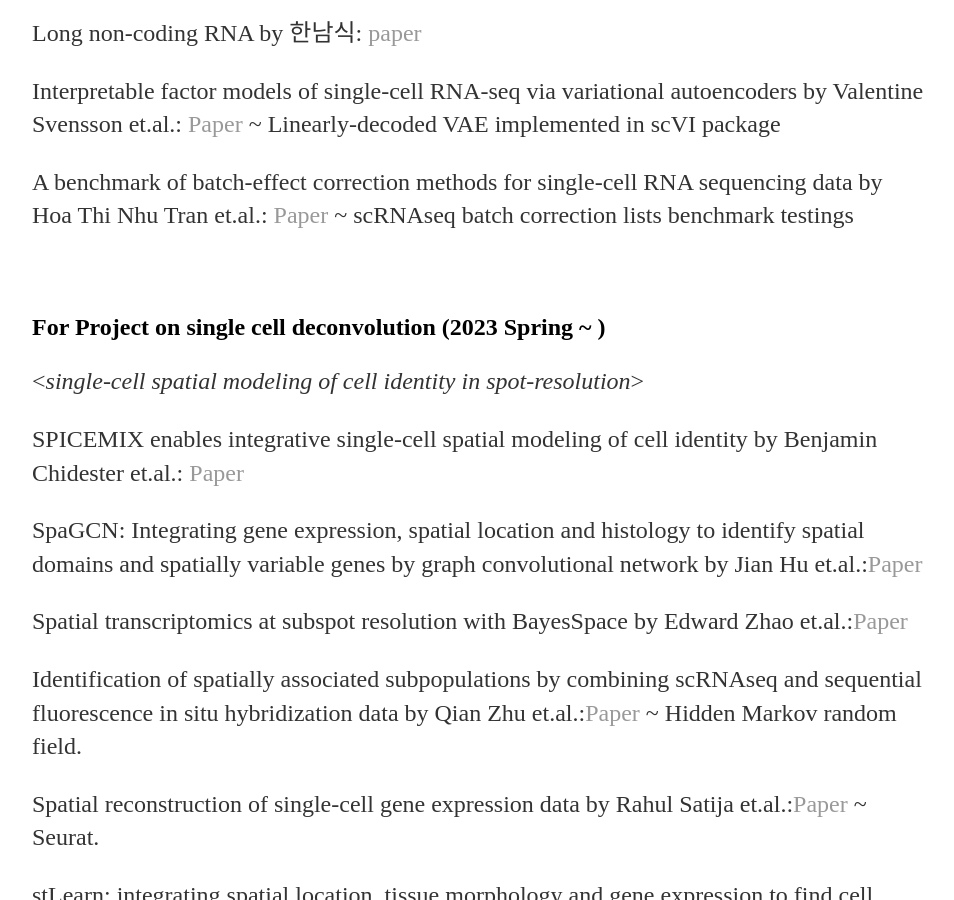
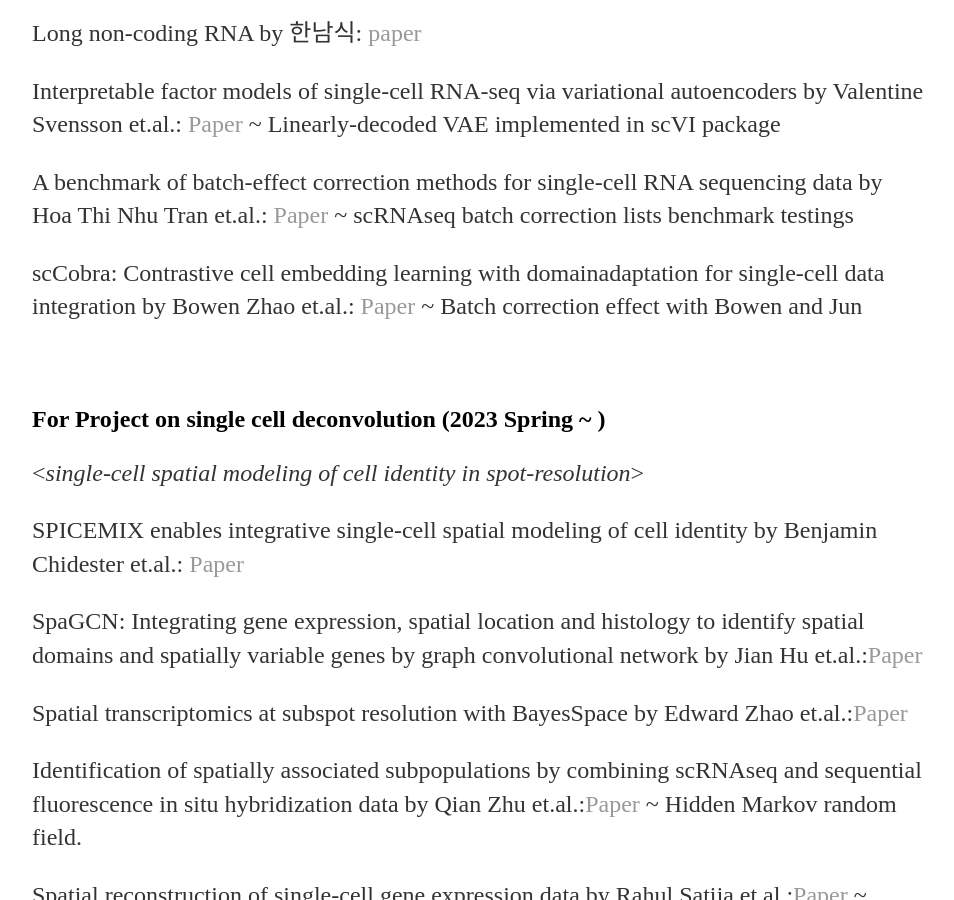
Before and after one commit to yjkweon24/yjkweon24.github.io, a Jekyll site: the page built from _posts/2019-03-16-Academic.md, in a window 1280 px wide and 900 px high, scrolled down 2842 px. Shown: the whole window, without its empty margins (160-1114 px from the left). Built offline with Jekyll 4.4.1, drawn with Linux system fonts in a browser that asks for light colours.

Commit message:
Update 2019-03-16-Academic.md

```diff
--- a/_posts/2019-03-16-Academic.md
+++ b/_posts/2019-03-16-Academic.md
@@ -68,6 +68,8 @@
 Interpretable factor models of single-cell RNA-seq via variational autoencoders by Valentine Svensson et.al.: [Paper](https://academic.oup.com/bioinformatics/article/36/11/3418/5807606?login=true) ~ Linearly-decoded VAE implemented in scVI package
 
 A benchmark of batch-effect correction methods for single-cell RNA sequencing data by Hoa Thi Nhu Tran et.al.: [Paper](https://genomebiology.biomedcentral.com/articles/10.1186/s13059-019-1850-9) ~ scRNAseq batch correction lists benchmark testings
+
+scCobra: Contrastive cell embedding learning with domainadaptation for single-cell data integration by Bowen Zhao et.al.: [Paper](https://www.biorxiv.org/content/10.1101/2022.10.23.513389v1) ~ Batch correction effect with Bowen and Jun
 
 <br>
 
```
